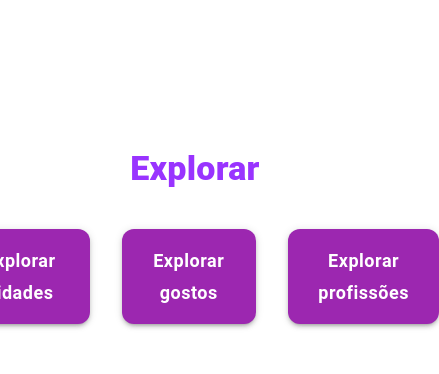
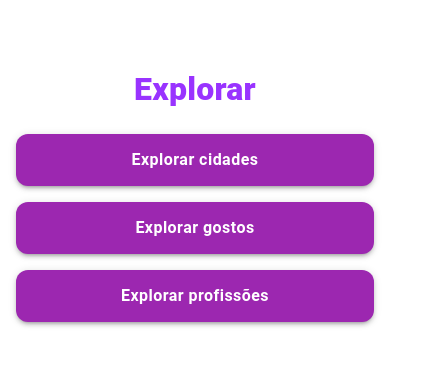
Before and after one commit to andre806/findMatch, a Next.js app: page /pages/explorar in a window 390 px wide. Shown: the part 314-688 px from the top of the page, 439 px wide, since content can reach past the window. Built offline with nearby package versions, Linux system fonts and the light colour scheme; no server answers.

Commit message:
ajustes de responsividade e verifica logado

```diff
--- a/src/app/layout.js
+++ b/src/app/layout.js
@@ -1,9 +1,9 @@
 import Header from "./components/utils/Header";
 
 export const metadata = {
-  title: 'GothicMatch - Encontros Góticos',
+  title: 'CupidoApp - juntando almas',
   description: 'Conecte-se com pessoas que compartilham do estilo gótico',
-  keywords: 'gothic, match, dating, gótico, encontros',
+  keywords: ' match, dating, encontros',
   authors: [{ name: 'GothicMatch Team' }],
   viewport: 'width=device-width, initial-scale=1.0',
 };
--- a/src/app/pages/Passo1/page.jsx
+++ b/src/app/pages/Passo1/page.jsx
@@ -1,11 +1,12 @@
 'use client'
 import Passo1 from "@/app/components/CadastroComponents/Passo1"
-
+import RequireAuth from "@/app/services/VerificaLogado"
 
 export default function Passo() {
     return (
 
             <div>
+                <RequireAuth />
                 <Passo1 />
             </div>
 
--- a/src/app/pages/Passo2/page.jsx
+++ b/src/app/pages/Passo2/page.jsx
@@ -1,10 +1,11 @@
 import Passo2 from "@/app/components/CadastroComponents/Passo2"
-
+import RequireAuth from "@/app/services/VerificaLogado"
 
 export default function SegundoPasso() {
     return (
 
             <div>
+                <RequireAuth></RequireAuth>
                 <Passo2 />
             </div>
 
--- a/src/app/pages/curtidas/page.jsx
+++ b/src/app/pages/curtidas/page.jsx
@@ -4,6 +4,7 @@ import Payment from "../payment/page";
 import MiniaturaPerfil from "@/app/components/Fy/Miniatura";
 import SkipBtn from "@/app/components/Fy/SkipBtn";
 import CurtirBtn from "@/app/components/Fy/CurtirBtn";
+import RequireAuth from "@/app/services/VerificaLogado";
 export default function page() {
     const [ids, setIds] = useState([]);
     const [mounted, setMounted] = useState(false);
@@ -29,6 +30,7 @@ export default function page() {
 
     return (
         <div>
+            <RequireAuth />
             {ids != false ? (
                 <div>
                     {ids.map((e) => (
--- a/src/app/pages/directs/page.jsx
+++ b/src/app/pages/directs/page.jsx
@@ -1,8 +1,10 @@
 'use client'
 import Directs from "@/app/components/ChatComponents/directs"
+import RequireAuth from "@/app/services/VerificaLogado"
 export default function directs() {
     return(
         <div>
+           < RequireAuth />
             <Directs />
         </div>
     )
--- a/src/app/pages/explorar/page.jsx
+++ b/src/app/pages/explorar/page.jsx
@@ -3,6 +3,7 @@ import { useRouter } from "next/navigation";
 import Box from "@mui/material/Box";
 import Button from "@mui/material/Button";
 import Typography from "@mui/material/Typography";
+import RequireAuth from "@/app/services/VerificaLogado";
 
 export default function Explorar() {
     const router = useRouter();
@@ -15,13 +16,32 @@ export default function Explorar() {
                 flexDirection: "column",
                 alignItems: "center",
                 justifyContent: "center",
-                py: 8
+                py: { xs: 3, sm: 8 },
+                px: { xs: 1, sm: 0 }
             }}
         >
-            <Typography variant="h4" sx={{ fontWeight: 900, color: "#9933ff", mb: 5 }}>
+            <RequireAuth />
+            <Typography
+                variant="h4"
+                sx={{
+                    fontWeight: 900,
+                    color: "#9933ff",
+                    mb: { xs: 3, sm: 5 },
+                    fontSize: { xs: "2rem", sm: "2.5rem" },
+                    textAlign: "center"
+                }}
+            >
                 Explorar
             </Typography>
-            <Box sx={{ display: "flex", gap: 4 }}>
+            <Box
+                sx={{
+                    display: "flex",
+                    gap: { xs: 2, sm: 4 },
+                    flexDirection: { xs: "column", sm: "row" },
+                    width: { xs: "100%", sm: "auto" },
+                    alignItems: "center"
+                }}
+            >
                 <Button
                     variant="contained"
                     color="secondary"
@@ -29,11 +49,12 @@ export default function Explorar() {
                     sx={{
                         borderRadius: 3,
                         fontWeight: 700,
-                        fontSize: 18,
-                        px: 4,
-                        py: 2,
+                        fontSize: { xs: 16, sm: 18 },
+                        px: { xs: 2, sm: 4 },
+                        py: { xs: 1.5, sm: 2 },
                         boxShadow: 3,
-                        textTransform: "none"
+                        textTransform: "none",
+                        width: { xs: "100%", sm: "auto" }
                     }}
                     onClick={() => router.push("/pages/explorarCidades")}
                 >
@@ -46,11 +67,12 @@ export default function Explorar() {
                     sx={{
                         borderRadius: 3,
                         fontWeight: 700,
-                        fontSize: 18,
-                        px: 4,
-                        py: 2,
+                        fontSize: { xs: 16, sm: 18 },
+                        px: { xs: 2, sm: 4 },
+                        py: { xs: 1.5, sm: 2 },
                         boxShadow: 3,
-                        textTransform: "none"
+                        textTransform: "none",
+                        width: { xs: "100%", sm: "auto" }
                     }}
                     onClick={() => router.push("/pages/explorarGostos")}
                 >
@@ -63,11 +85,12 @@ export default function Explorar() {
                     sx={{
                         borderRadius: 3,
                         fontWeight: 700,
-                        fontSize: 18,
-                        px: 4,
-                        py: 2,
+                        fontSize: { xs: 16, sm: 18 },
+                        px: { xs: 2, sm: 4 },
+                        py: { xs: 1.5, sm: 2 },
                         boxShadow: 3,
-                        textTransform: "none"
+                        textTransform: "none",
+                        width: { xs: "100%", sm: "auto" }
                     }}
                     onClick={() => router.push("/pages/explorarProfissoes")}
                 >
--- a/src/app/pages/fy/Page.jsx
+++ b/src/app/pages/fy/Page.jsx
@@ -1,8 +1,10 @@
 'use client'
 import Fy from "@/app/components/Fy/Fy";
+import RequireAuth from "@/app/services/VerificaLogado";
 export default function Page() {
     return (
         <div>
+            <RequireAuth />
             <Fy />
         </div>
     )
--- a/src/app/pages/home/page.jsx
+++ b/src/app/pages/home/page.jsx
@@ -1,6 +1,7 @@
 'use client'
 import Box from "@mui/material/Box";
 import Fy from "@/app/components/Fy/Fy";
+import RequireAuth from "@/app/services/VerificaLogado";
 
 export default function HomePage() {
     return (
@@ -11,6 +12,7 @@ export default function HomePage() {
             alignItems: "flex-start", // topo
             justifyContent: "center"
         }}>
+            <RequireAuth />
             <Box sx={{
                 flex: "1 1 520px",
                 maxWidth: 520,
--- a/src/app/pages/payment/page.jsx
+++ b/src/app/pages/payment/page.jsx
@@ -1,11 +1,12 @@
 'use client'
 import PaymentForm from "@/app/components/payment/paymentForm"
 import StripeProvider from "@/pages/api/payment/StripeProvider"
+import RequireAuth from "@/app/services/VerificaLogado"
 export default function Payment() {
 
     return(
         <div>
-
+            <RequireAuth />
                <StripeProvider>
                 <PaymentForm />
             </StripeProvider>
--- a/src/app/pages/perfil/page.jsx
+++ b/src/app/pages/perfil/page.jsx
@@ -5,11 +5,12 @@ import Link from "next/link";
 
 export default function perfil() {
   return (
-    <RequireAuth>
+
       <div>
+        <RequireAuth />
         <PPrivado />
         <Link href={"/pages/testes"}>Ir para Testes</Link>
       </div>
-    </RequireAuth>
+
   )
 }
--- a/src/app/pages/superLikes/page.jsx
+++ b/src/app/pages/superLikes/page.jsx
@@ -4,7 +4,7 @@ import MiniaturaPerfil from "@/app/components/Fy/Miniatura";
 import Payment from "../payment/page";
 import SkipBtn from "@/app/components/Fy/SkipBtn";
 import CurtirBtn from "@/app/components/Fy/CurtirBtn";
-
+import RequireAuth from "@/app/services/VerificaLogado";
 export default function SuperLike() {
     const url = process.env.NEXT_PUBLIC_URL;
     const [SuperLikes, setSuperLikes] = useState([]);
@@ -23,7 +23,7 @@ export default function SuperLike() {
 
     return (
         <div>
-
+            <RequireAuth />
                {SuperLikes != false ?(
                <div>{SuperLikes.map((e) => (
                     <div key={e}>
```
Also changed, not shown: src/app/components/CadastroComponents/Apresentação.jsx (+34 -3 lines).
